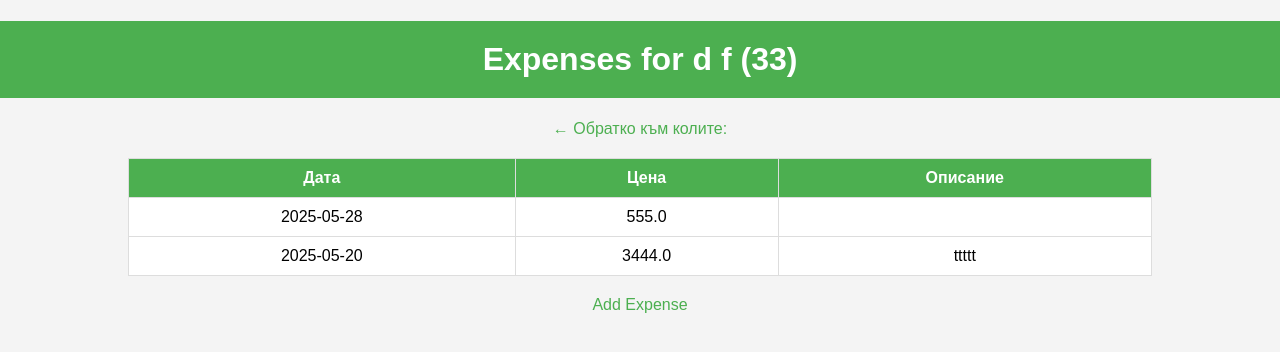
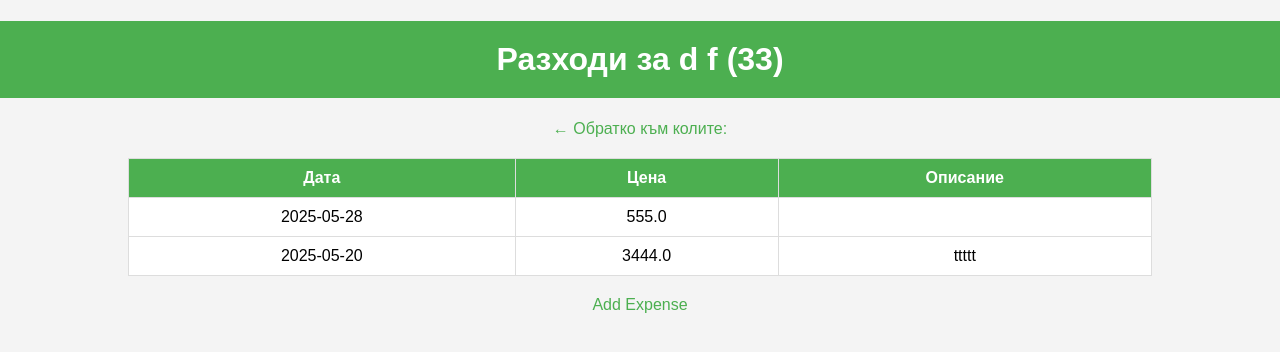
Before and after one commit to 12623215/car, a Flask app: page /car/1/expenses in a window 1280 px wide. Shown: the top 352 px of the page. Run offline with Flask 3, Linux system fonts and the light colour scheme; data comes from the database, SQL or seed files in the repository.

Commit message:
view_expenses.html

```diff
--- a/templates/view_expenses.html
+++ b/templates/view_expenses.html
@@ -1,7 +1,7 @@
 <!DOCTYPE html>
 <html>
 <head>
-    <title>Expenses for {{ car[1] }} {{ car[2] }}</title>
+    <title>Разходи за {{ car[1] }} {{ car[2] }}</title>
     <style>
         body {
             font-family: Arial, sans-serif;
@@ -65,7 +65,7 @@
     </style>
 </head>
 <body>
-    <h1>Expenses for {{ car[1] }} {{ car[2] }} ({{ car[3] }})</h1>
+    <h1>Разходи за {{ car[1] }} {{ car[2] }} ({{ car[3] }})</h1>
     <div class="back-link">
         <a href="{{ url_for('index') }}">← Обратко към колите:</a>
     </div>
```
